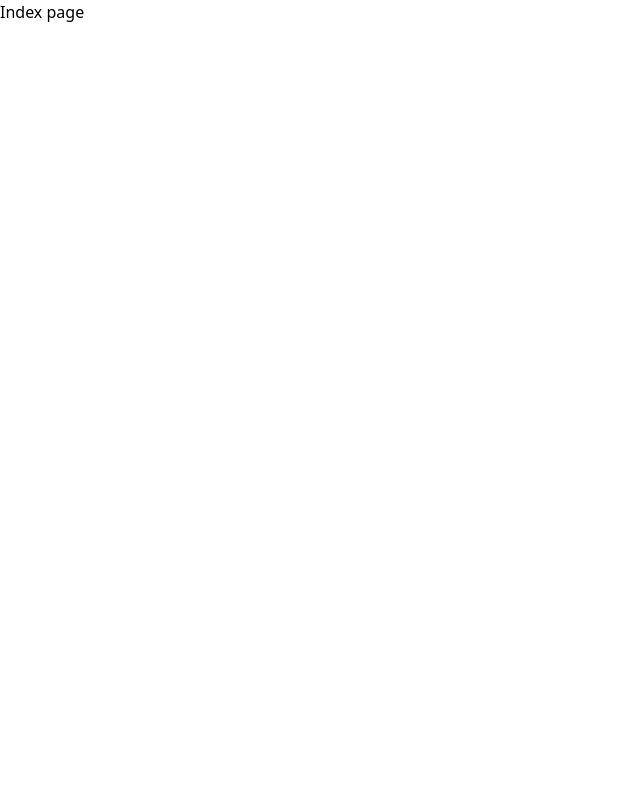
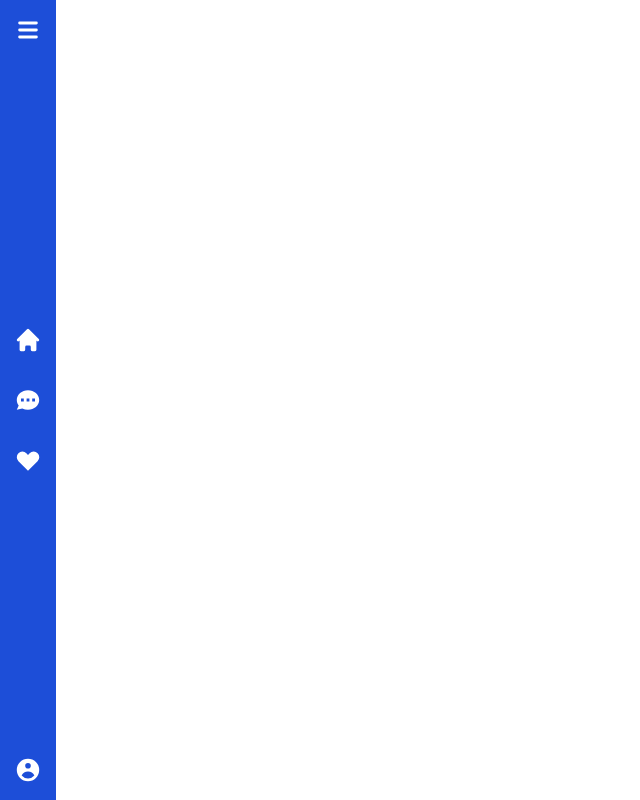
Before and after one commit to sindreslungaard/tcgnow, a React (Vite) app in the folder frontend-service/: page / in a window 1280 px wide. Shown: the whole page, without its empty margins (0-640 px from the left). Built offline with nearby package versions, Linux system fonts and the light colour scheme.

Commit message:
nav menu

```diff
--- a/frontend-service/package.json
+++ b/frontend-service/package.json
@@ -7,6 +7,7 @@
     "serve": "vite preview"
   },
   "dependencies": {
+    "@heroicons/react": "^1.0.4",
     "react": "^17.0.0",
     "react-dom": "^17.0.0",
     "react-router-dom": "^5.3.0"
--- /dev/null
+++ b/frontend-service/src/components/SideMenu.tsx
@@ -0,0 +1,29 @@
+import {
+    ChatIcon,
+    HeartIcon,
+    HomeIcon,
+    MenuIcon,
+    UserCircleIcon,
+} from '@heroicons/react/solid';
+
+const SideMenu = () => {
+    return (
+        <nav className="bg-blue-700 py-4 fixed h-full w-14 text-white flex flex-col items-center flex-none">
+            <div className="flex-none">
+                <MenuIcon className="h-7 w-7 cursor-pointer" />
+            </div>
+
+            <div className="flex-1 flex flex-col items-center justify-center gap-8">
+                <HomeIcon className="h-7 w-7 cursor-pointer" />
+                <ChatIcon className="h-7 w-7 cursor-pointer" />
+                <HeartIcon className="h-7 w-7 cursor-pointer" />
+            </div>
+
+            <div className="flex-none">
+                <UserCircleIcon className="h-7 w-7 cursor-pointer" />
+            </div>
+        </nav>
+    );
+};
+
+export default SideMenu;
--- a/frontend-service/src/pages/Index.tsx
+++ b/frontend-service/src/pages/Index.tsx
@@ -1,5 +1,12 @@
+import SideMenu from '../components/SideMenu';
+
 const IndexPage = () => {
-    return <div>Index page</div>;
+    return (
+        <div className="flex">
+            <SideMenu />
+            <div className="flex-1"></div>
+        </div>
+    );
 };
 
 export default IndexPage;
```
Also changed, not shown: 1 other file (tests, documents, lock files or other folders).
